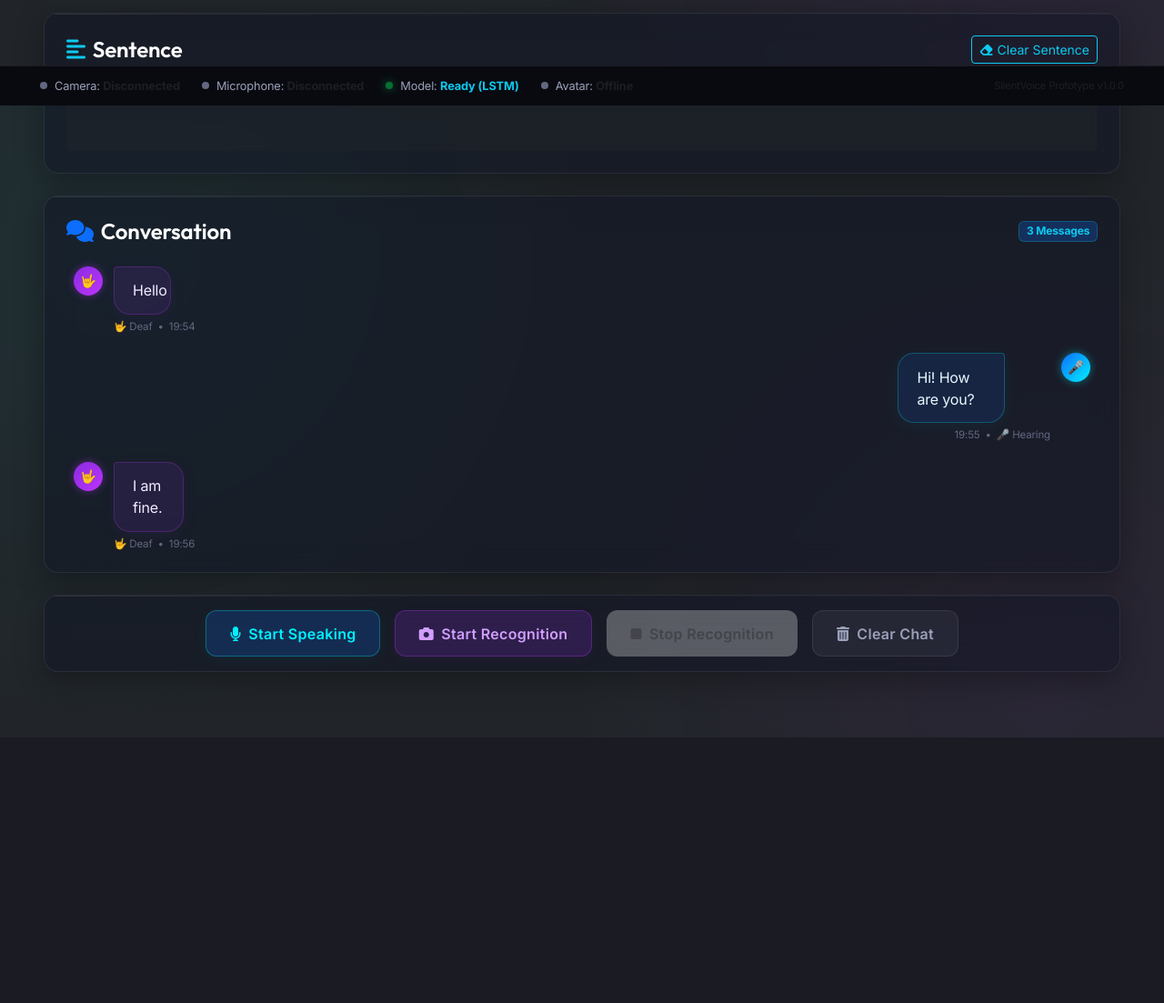
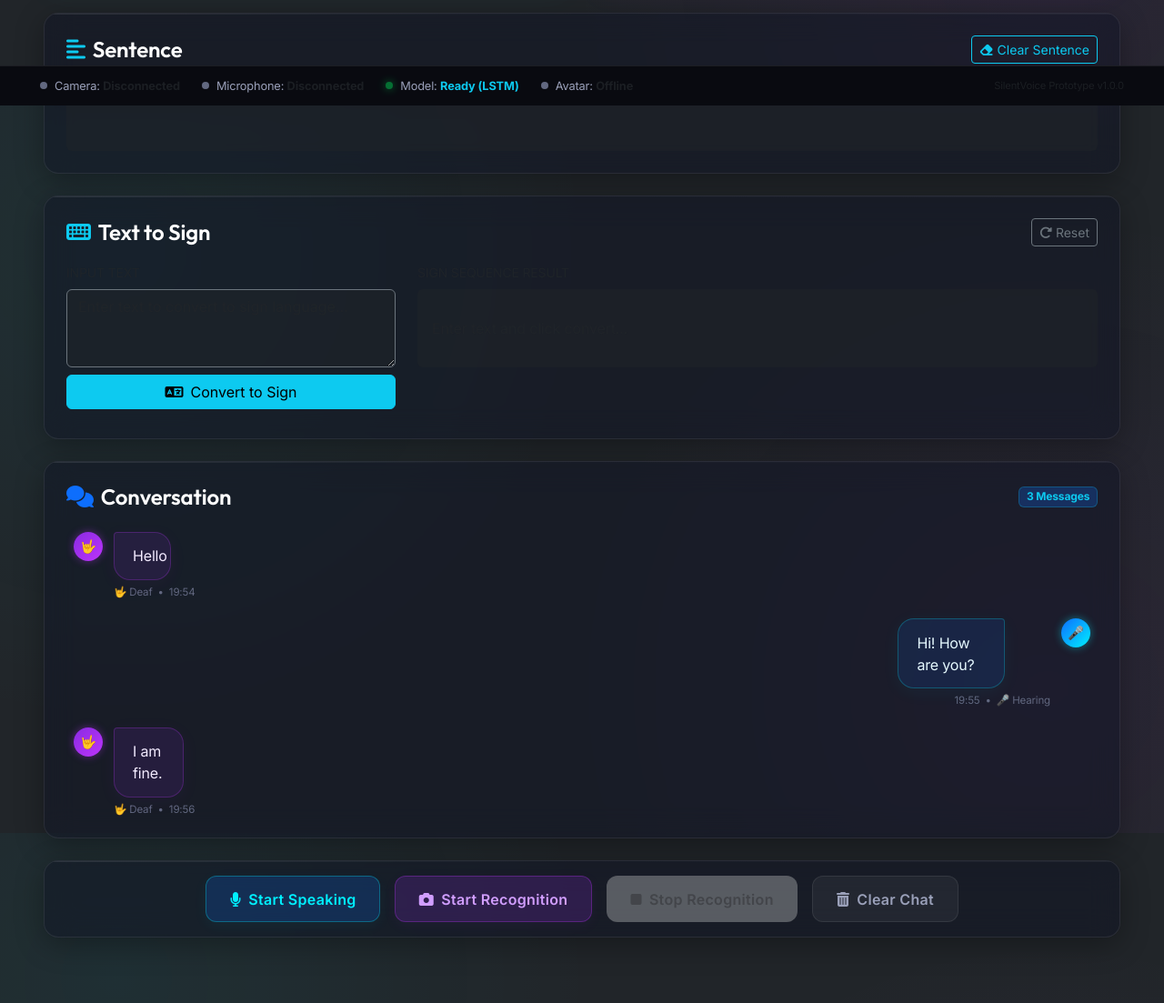
Before and after one commit to SMukul04/SilentVoice, a FastAPI app: page /app in a window 1280 px wide. Shown: the part 684-1787 px from the top of the page at 91% size. Before the commit the page ends 1495 px from the top, so only its background shows below. Run offline with FastAPI, Linux system fonts and the light colour scheme; parts of the project's set-up code (start-up, migrations or seed data) failed here and were passed over.

Commit message:
Integrate Text-to-Sign frontend

```diff
--- a/frontend/static/js/app.js
+++ b/frontend/static/js/app.js
@@ -2,6 +2,7 @@ import { HandLandmarker, FilesetResolver, DrawingUtils } from "https://cdn.jsdel
 import { LandmarkExtractor } from "./landmark_extractor.js";
 import { PredictionStabilizer } from "./prediction_stabilizer.js";
 import { SentenceBuilder } from "./sentence_builder.js";
+import { TextSignUI } from "./text_sign_ui.js";
 
 /**
  * SilentVoice Frontend Dashboard Prototype Logic
@@ -9,6 +10,10 @@ import { SentenceBuilder } from "./sentence_builder.js";
  */
 
 document.addEventListener('DOMContentLoaded', () => {
+    // Initialize Text-to-Sign UI
+    const textSignUI = new TextSignUI();
+    textSignUI.init();
+
     // DOM Elements
     const btnStartRecognition = document.getElementById('btnStartRecognition');
     const btnStopRecognition = document.getElementById('btnStopRecognition');
--- /dev/null
+++ b/frontend/static/js/text_sign_ui.js
@@ -0,0 +1,193 @@
+import { TextSignAPI } from './text_sign_api.js';
+
+export class TextSignUI {
+    constructor() {
+        this.api = new TextSignAPI();
+        this.sessionId = null;
+        this.isProcessing = false;
+        this.currentSequence = [];
+
+        // UI Elements
+        this.inputElem = document.getElementById('textSignInput');
+        this.btnProcess = document.getElementById('btnTextSignProcess');
+        this.btnReset = document.getElementById('btnTextSignReset');
+        this.sequenceContainer = document.getElementById('textSignSequence');
+        this.unsupportedContainer = document.getElementById('textSignUnsupported');
+        this.unsupportedList = document.getElementById('textSignUnsupportedList');
+        this.statusText = document.getElementById('textSignStatus');
+    }
+
+    async init() {
+        if (!this.inputElem || !this.btnProcess) {
+            console.error("Text-to-Sign UI elements not found.");
+            return;
+        }
+
+        // Initialize session
+        try {
+            const session = await this.api.createSession();
+            this.sessionId = session.session_id;
+        } catch (e) {
+            this._showError(`Failed to initialize session: ${e.message}`);
+        }
+
+        this.btnProcess.addEventListener('click', () => this.handleProcess());
+        this.btnReset.addEventListener('click', () => this.handleReset());
+
+        // Also allow enter key (without shift) to submit
+        this.inputElem.addEventListener('keydown', (e) => {
+            if (e.key === 'Enter' && !e.shiftKey) {
+                e.preventDefault();
+                this.handleProcess();
+            }
+        });
+    }
+
+    async handleProcess() {
+        if (this.isProcessing) return;
+
+        const text = this.inputElem.value.trim();
+        if (!text) {
+            this._showError("Please enter some text to convert.");
+            return;
+        }
+
+        this.isProcessing = true;
+        this.btnProcess.disabled = true;
+        this.inputElem.disabled = true;
+        this._updateStatus('Processing...', 'info');
+
+        // Clear previous results immediately
+        this.currentSequence = [];
+        this.sequenceContainer.innerHTML = '';
+        this.unsupportedContainer.classList.add('d-none');
+        this.unsupportedList.innerHTML = '';
+
+        try {
+            if (!this.sessionId) {
+                const session = await this.api.createSession();
+                this.sessionId = session.session_id;
+            } else {
+                try {
+                    const sessionState = await this.api.getSession(this.sessionId);
+                    if (sessionState.state === 'COMPLETED' || sessionState.state === 'ERROR') {
+                        await this.api.resetSession(this.sessionId);
+                    } else if (sessionState.state === 'CLOSED') {
+                        const session = await this.api.createSession();
+                        this.sessionId = session.session_id;
+                    }
+                } catch (e) {
+                    const session = await this.api.createSession();
+                    this.sessionId = session.session_id;
+                }
+            }
+
+            const response = await this.api.processText(this.sessionId, text);
+            this.currentSequence = response.sequence || [];
+
+            this._renderSequence(this.currentSequence);
+            this._renderUnsupported(response.unsupported_tokens || []);
+
+            this._updateStatus('Completed', 'success');
+        } catch (e) {
+            this._showError(e.message);
+        } finally {
+            this.isProcessing = false;
+            this.btnProcess.disabled = false;
+            this.inputElem.disabled = false;
+        }
+    }
+
+    async handleReset() {
+        if (this.isProcessing || !this.sessionId) return;
+
+        try {
+            await this.api.resetSession(this.sessionId);
+
+            // Clear UI
+            this.inputElem.value = '';
+            this.currentSequence = [];
+            this.sequenceContainer.innerHTML = '';
+            this.unsupportedContainer.classList.add('d-none');
+            this.unsupportedList.innerHTML = '';
+            this._updateStatus('', '');
+
+        } catch (e) {
+            this._showError(`Failed to reset session: ${e.message}`);
+        }
+    }
+
+    _renderSequence(sequence) {
+        this.sequenceContainer.innerHTML = '';
+
+        if (sequence.length === 0) {
+            this.sequenceContainer.innerHTML = '<span class="text-muted">No valid signs found.</span>';
+            return;
+        }
+
+        sequence.forEach((item, index) => {
+            // Create a conceptual rendering of the SignSequenceItem
+            const signBlock = document.createElement('div');
+            signBlock.className = 'd-inline-flex flex-column align-items-center me-3 mb-2 p-2 glass-card bg-opacity-25';
+            signBlock.style.minWidth = '80px';
+            signBlock.dataset.signId = item.sign_id;
+            signBlock.dataset.index = item.original_index;
+
+            const signIdElem = document.createElement('strong');
+            signIdElem.className = 'text-info';
+            signIdElem.textContent = item.sign_id;
+
+            const sourceTextElem = document.createElement('span');
+            sourceTextElem.className = 'small text-muted';
+            sourceTextElem.textContent = item.source_text;
+
+            signBlock.appendChild(signIdElem);
+            signBlock.appendChild(sourceTextElem);
+
+            this.sequenceContainer.appendChild(signBlock);
+
+            // Add an arrow if not the last item
+            if (index < sequence.length - 1) {
+                const arrowBlock = document.createElement('div');
+                arrowBlock.className = 'd-inline-flex align-items-center me-3 mb-2 text-secondary';
+                arrowBlock.innerHTML = '<i class="fa-solid fa-arrow-right"></i>';
+                this.sequenceContainer.appendChild(arrowBlock);
+            }
+        });
+    }
+
+    _renderUnsupported(unsupportedTokens) {
+        if (unsupportedTokens.length > 0) {
+            this.unsupportedList.innerHTML = '';
+            unsupportedTokens.forEach(token => {
+                const tokenBadge = document.createElement('span');
+                tokenBadge.className = 'badge bg-warning text-dark me-2 mb-2';
+                tokenBadge.textContent = token;
+                this.unsupportedList.appendChild(tokenBadge);
+            });
+            this.unsupportedContainer.classList.remove('d-none');
+        } else {
+            this.unsupportedContainer.classList.add('d-none');
+            this.unsupportedList.innerHTML = '';
+        }
+    }
+
+    _showError(message) {
+        this._updateStatus(message, 'danger');
+
+        // Also show a global toast/notification if the global function exists (from app.js)
+        // Since we are decoupled, we just rely on our status element, but we can try
+        // to find the toast system if needed. We'll stick to local status.
+    }
+
+    _updateStatus(message, type) {
+        if (!this.statusText) return;
+
+        this.statusText.textContent = message;
+        this.statusText.className = 'small mt-2';
+        if (type === 'danger') this.statusText.classList.add('text-danger');
+        else if (type === 'success') this.statusText.classList.add('text-success');
+        else if (type === 'info') this.statusText.classList.add('text-info');
+        else this.statusText.classList.add('text-muted');
+    }
+}
--- a/frontend/templates/index.html
+++ b/frontend/templates/index.html
@@ -144,6 +144,51 @@
             </div>
         </div>
     </div>
+
+    <!-- TEXT TO SIGN SECTION (Full-Width Card) -->
+    <div class="row mb-4">
+        <div class="col-12">
+            <div class="glass-card">
+                <div class="d-flex justify-content-between align-items-center mb-3">
+                    <h4 class="m-0 text-white"><i class="fa-solid fa-keyboard me-2 text-info"></i>Text to Sign</h4>
+                    <button class="btn btn-sm btn-outline-secondary" id="btnTextSignReset" title="Reset Session">
+                        <i class="fa-solid fa-rotate-right me-1"></i>Reset
+                    </button>
+                </div>
+
+                <div class="row">
+                    <!-- Input Area -->
+                    <div class="col-md-4 mb-3 mb-md-0">
+                        <label for="textSignInput" class="form-label text-muted small text-uppercase tracking-wider">Input Text</label>
+                        <textarea class="form-control form-control-glass bg-dark text-white border-secondary bg-opacity-50" id="textSignInput" rows="3" placeholder="Enter text to convert to sign language..."></textarea>
+                        <div class="mt-2 d-flex justify-content-between align-items-center">
+                            <button class="btn btn-info w-100" id="btnTextSignProcess">
+                                <i class="fa-solid fa-language me-2"></i>Convert to Sign
+                            </button>
+                        </div>
+                        <div id="textSignStatus" class="small mt-2 text-muted"></div>
+                    </div>
+
+                    <!-- Result Area -->
+                    <div class="col-md-8">
+                        <label class="form-label text-muted small text-uppercase tracking-wider">Sign Sequence Result</label>
+                        <div class="p-3 bg-dark bg-opacity-50 rounded d-flex flex-wrap align-items-center" id="textSignSequence" style="min-height: 86px;">
+                            <span class="text-muted">Enter text and click convert...</span>
+                        </div>
+
+                        <!-- Unsupported Tokens -->
+                        <div id="textSignUnsupported" class="mt-3 d-none">
+                            <label class="form-label text-warning small text-uppercase tracking-wider"><i class="fa-solid fa-triangle-exclamation me-1"></i>Unsupported Words</label>
+                            <div class="p-2 bg-dark bg-opacity-50 rounded border border-warning border-opacity-25" id="textSignUnsupportedList">
+                                <!-- Tokens will be appended here -->
+                            </div>
+                        </div>
+                    </div>
+                </div>
+            </div>
+        </div>
+    </div>
+
 
     <!-- CONVERSATION SECTION (Full-Width Card) -->
     <div class="row mb-4">
```
Also changed, not shown: frontend/static/js/text_sign_api.js (added, +61 -0 lines).
